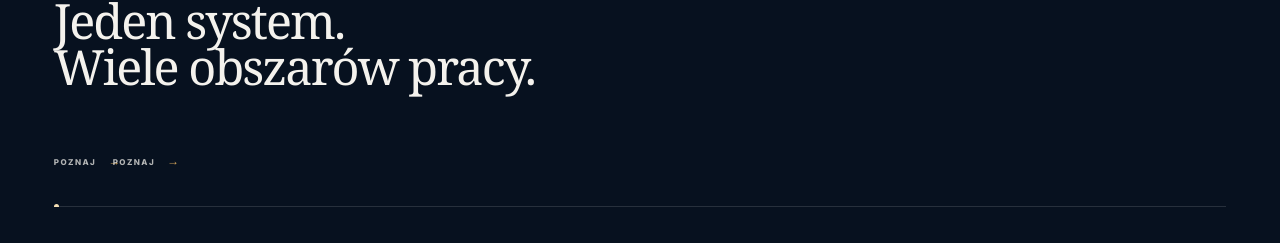
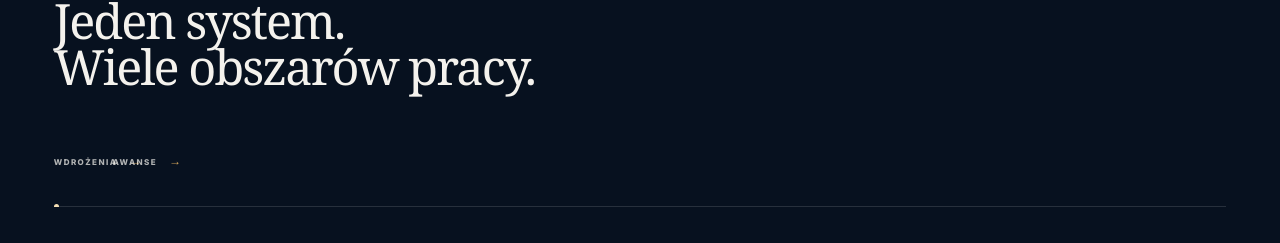
Before and after one commit to vernegroup/bos-platform, a Next.js app: page / in a window 1280 px wide. Shown: the part 1413-1656 px from the top of the page. Built offline with nearby package versions, Linux system fonts and the light colour scheme.

Commit message:
LAND-03: make product names interactive rail buttons

```diff
--- a/components/home/ProductDetailsModal.tsx
+++ b/components/home/ProductDetailsModal.tsx
@@ -13,7 +13,7 @@ export default function ProductDetailsModal({product,variant="default",onOpen,re
  function show(){onOpen?.();setCheckoutError("");setOpen(true)}
  async function checkout(){if(checkoutPending)return;setCheckoutPending(true);setCheckoutError("");try{const endpoint=requireAccess?catalogProduct.offer.checkoutEndpoint+"?context=app":catalogProduct.offer.checkoutEndpoint;const response=await fetch(endpoint,{method:"POST"});const payload=await response.json().catch(()=>null) as {url?:string;error?:string}|null;if(response.status===401&&payload?.error==="auth_required"){window.location.assign("/login?callbackUrl=/app/products");return}if(!response.ok||!payload?.url)throw new Error("checkout_failed");window.location.assign(payload.url)}catch{setCheckoutError("Nie udało się otworzyć płatności. Spróbuj ponownie.");setCheckoutPending(false)}}
  const triggerClass=variant==="rail"?"bos-product-rail__reveal":variant==="appRail"?"bos-app-product-rail-item bos-app-product-rail-item--sale":variant==="buyMenu"?"bos-topbar-buy-option":"bos-product-more";
- const triggerLabel=variant==="rail"?"POZNAJ":variant==="appRail"||variant==="buyMenu"?catalogProduct.displayName:"Dowiedz się więcej";
+ const triggerLabel=variant==="rail"?catalogProduct.displayName:variant==="appRail"||variant==="buyMenu"?catalogProduct.displayName:"Dowiedz się więcej";
  return <>
   <button ref={triggerRef} type="button" aria-haspopup="dialog" aria-expanded={open} className={triggerClass} onClick={show}>{triggerLabel} <span aria-hidden="true">→</span></button>
   {open&&<div className="bos-product-modal-backdrop" onMouseDown={e=>{if(e.target===e.currentTarget)setOpen(false)}}>
```
